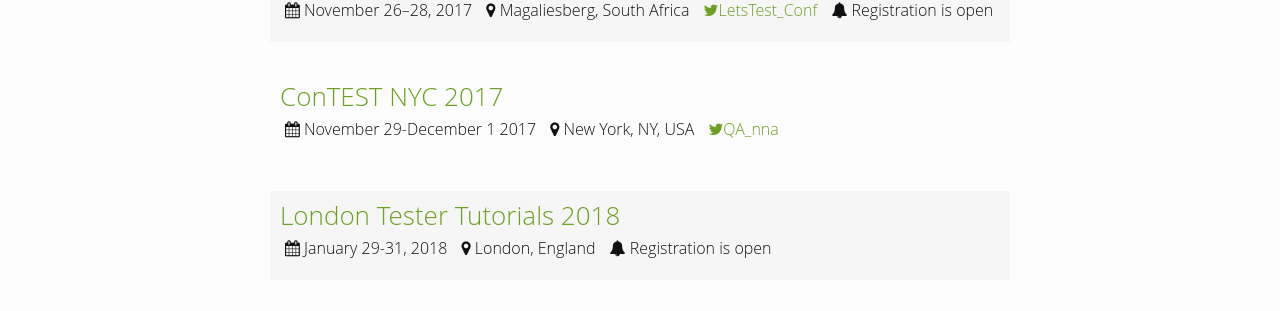
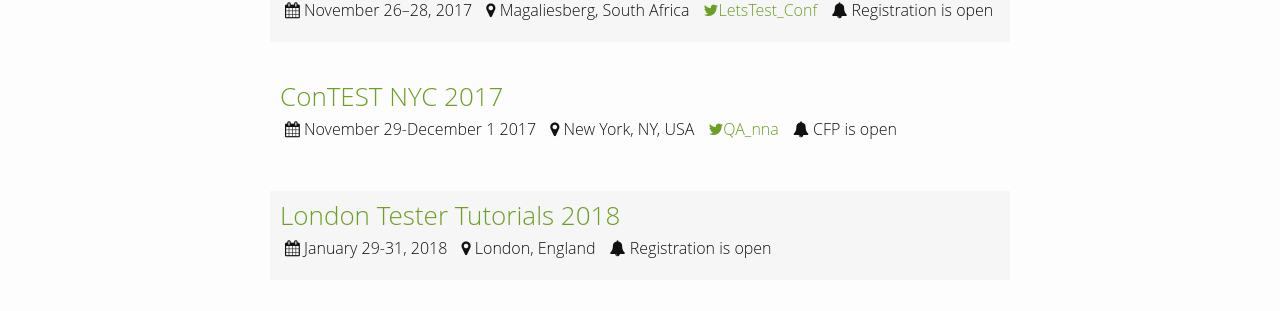
Before and after one commit to TestingConferences/testingconferences.github.io, a Jekyll site: the page built from index.html, in a window 1280 px wide and 900 px high, scrolled down 3967 px. Shown: the part 288-599 px from the top of the window. Built offline with Jekyll 4.4.1, drawn with Linux system fonts in a browser that asks for light colours.

Commit message:
Added status to ConTEST

```diff
--- a/_data/current.yml
+++ b/_data/current.yml
@@ -232,6 +232,7 @@
   dates: "November 29-December 1 2017"
   url: http://testmastersacademy.org/?p=33
   twitter: QA_nna
+  status: CFP is open
 
 - name: London Tester Tutorials 2018
   location: London, England
```
